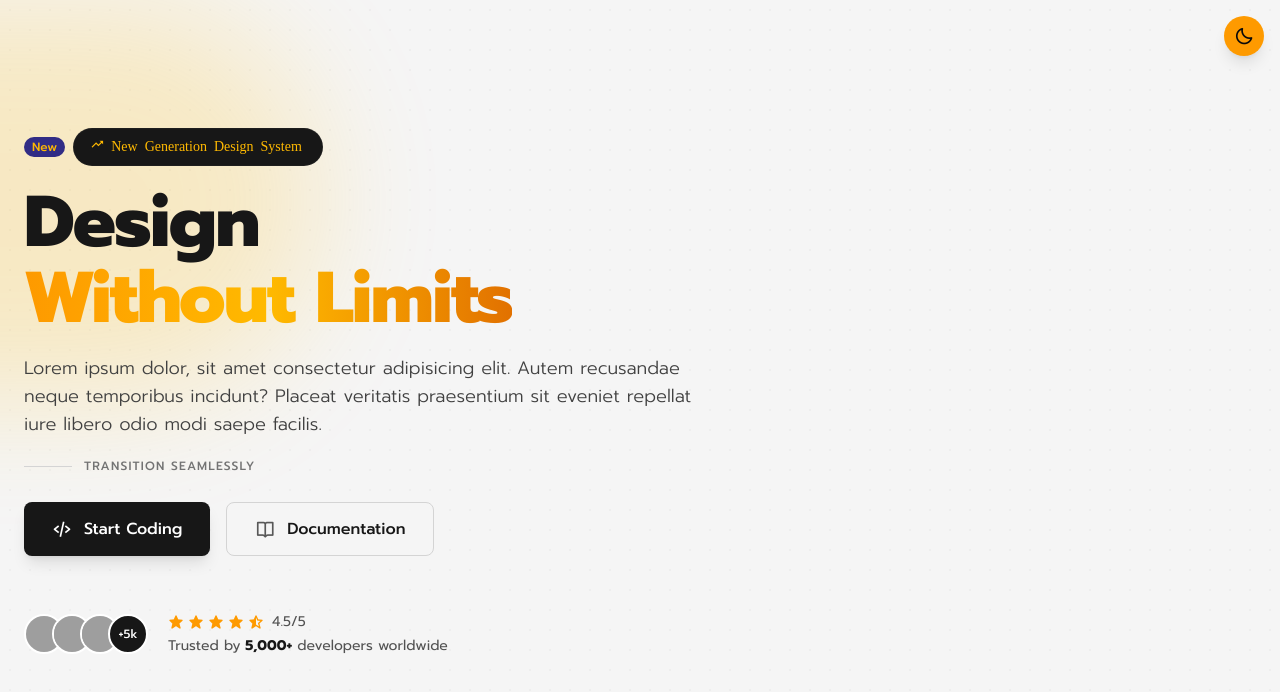
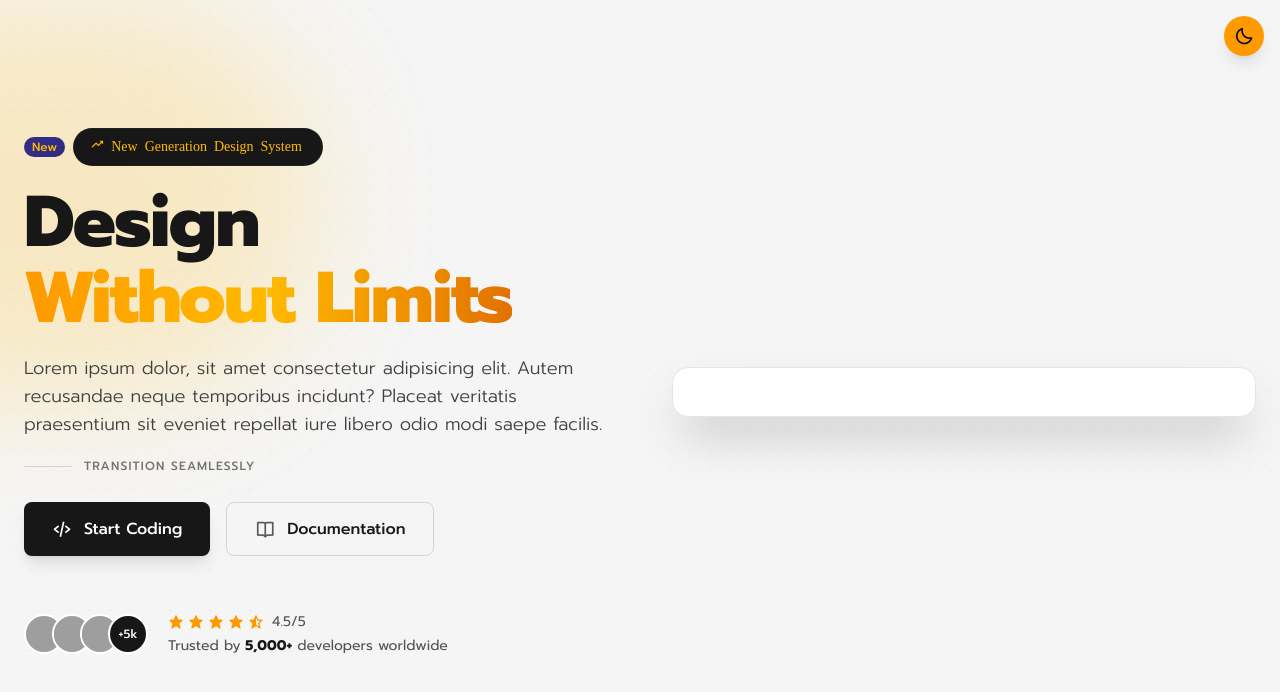
Before and after one commit to Harivijay93/DarkLight-Mode, a React (Vite) app: page / in a window 1280 px wide. Shown: the top 692 px of the page. Built offline with nearby package versions, Linux system fonts and the light colour scheme; grey boxes are pictures that could not be loaded.

Commit message:
Add files via upload

```diff
--- a/src/components/Hero.jsx
+++ b/src/components/Hero.jsx
@@ -78,7 +78,15 @@ const Hero = () => {
                   <span className='font-bold text-neutral-900 dark:text-white'> 5,000+</span> developers worldwide</p>
               </div>
              </div>
-          </div>
+           </div>
+             <div className='flex-1 w-full'>
+                <div className='relative'>
+                  <div className='relative bg-white dark:bg-neutral-900 p-4 lg:p-5 xl:p-6 rounded-2xl
+                  shadow-2xl border border-neutral-200 dark:border-neutral-800'>
+                    <div className='flex items-center'></div>
+                  </div>
+                </div>
+              </div>
         </div>
       </div>
     </div>
```
